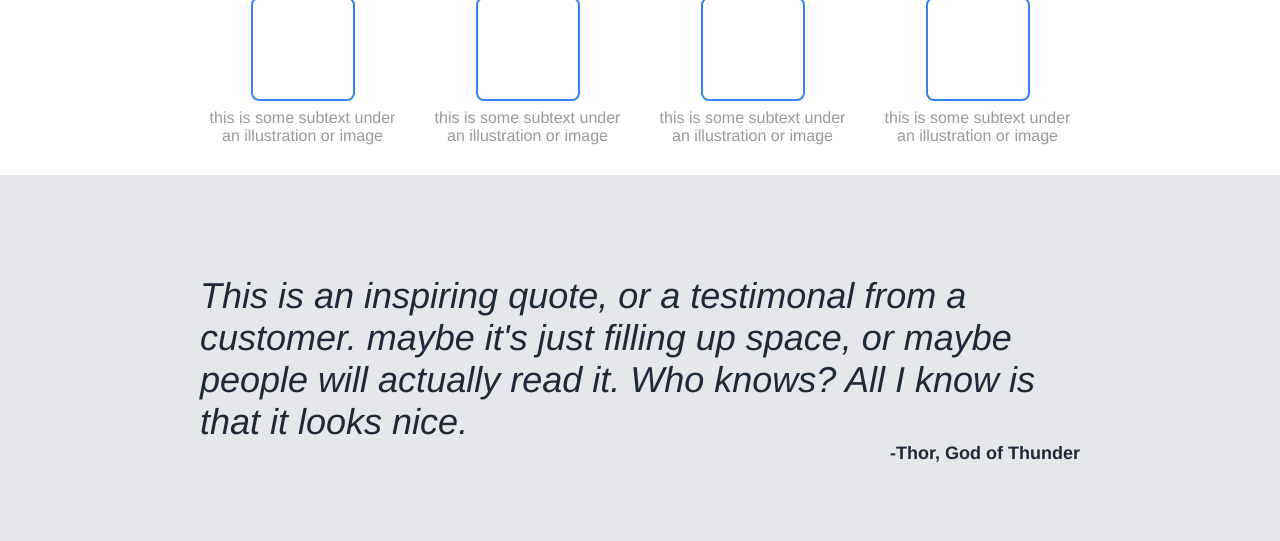
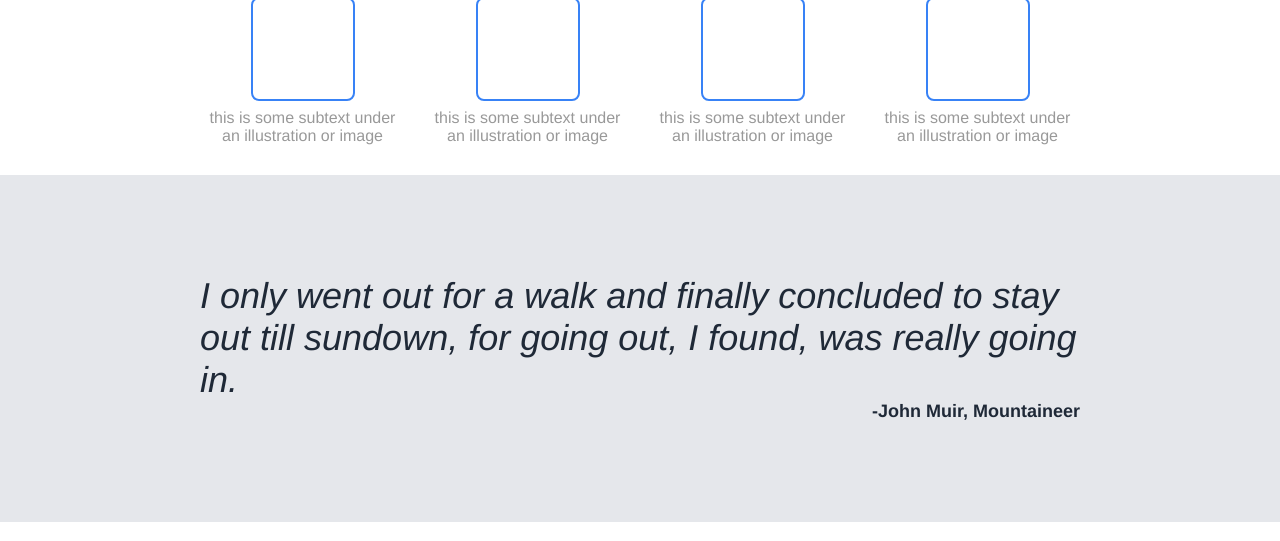
Before and after one commit to dominickdechristofaro/the-odin-project-landing-page, a plain HTML site: page index.html in a window 1280 px wide. Shown: the part 411-952 px from the top of the page. Drawn offline with Linux system fonts and the light colour scheme.

Commit message:
Changed the inspirational quote to one from John Muir

```diff
--- a/index.html
+++ b/index.html
@@ -79,10 +79,10 @@
 
     <div class="body-row-3">
       <div class="body-row-3-text">
-        This is an inspiring quote, or a testimonal from a customer. maybe it's just filling up space, or maybe people will actually read it. Who knows? All I know is that it looks nice.
+        I only went out for a walk and finally concluded to stay out till sundown, for going out, I found, was really going in.
       </div>
       <div class="body-row-3-author">
-        -Thor, God of Thunder
+        -John Muir, Mountaineer
       </div>
     </div>
 
```
